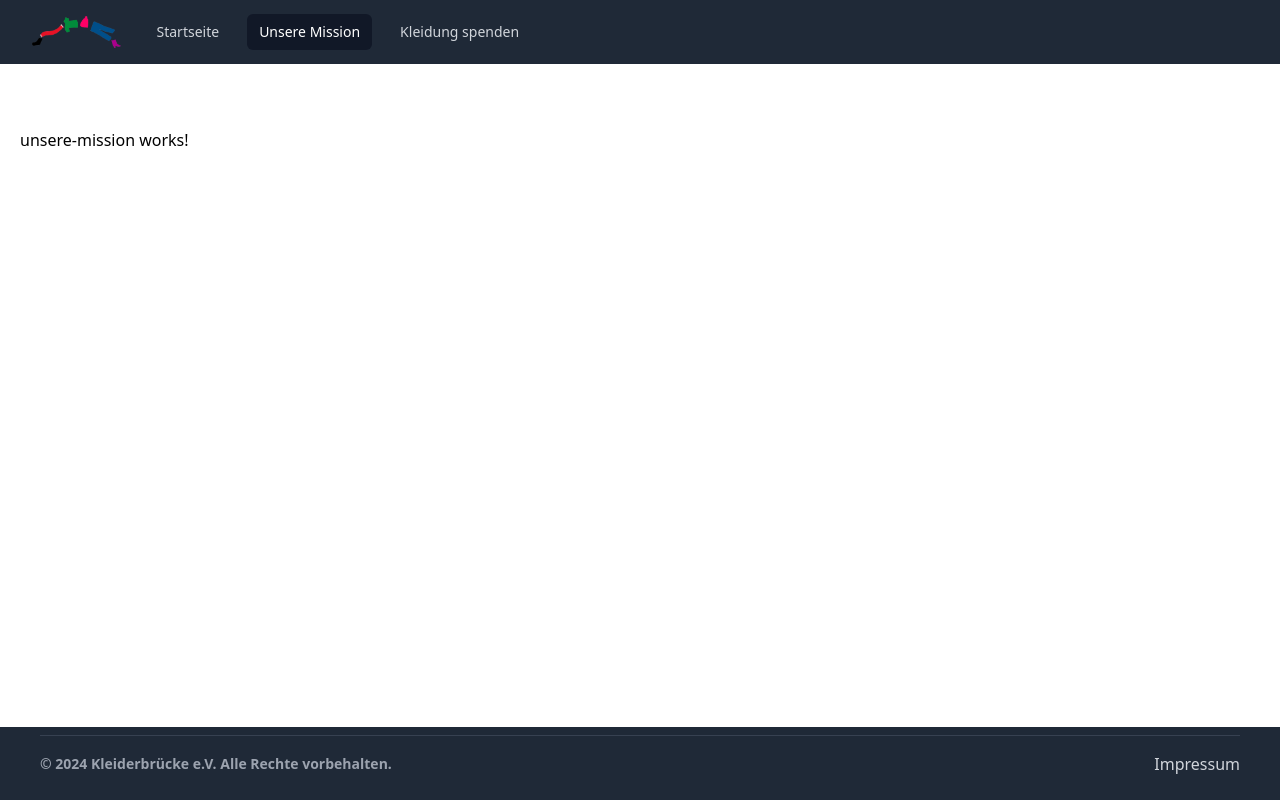
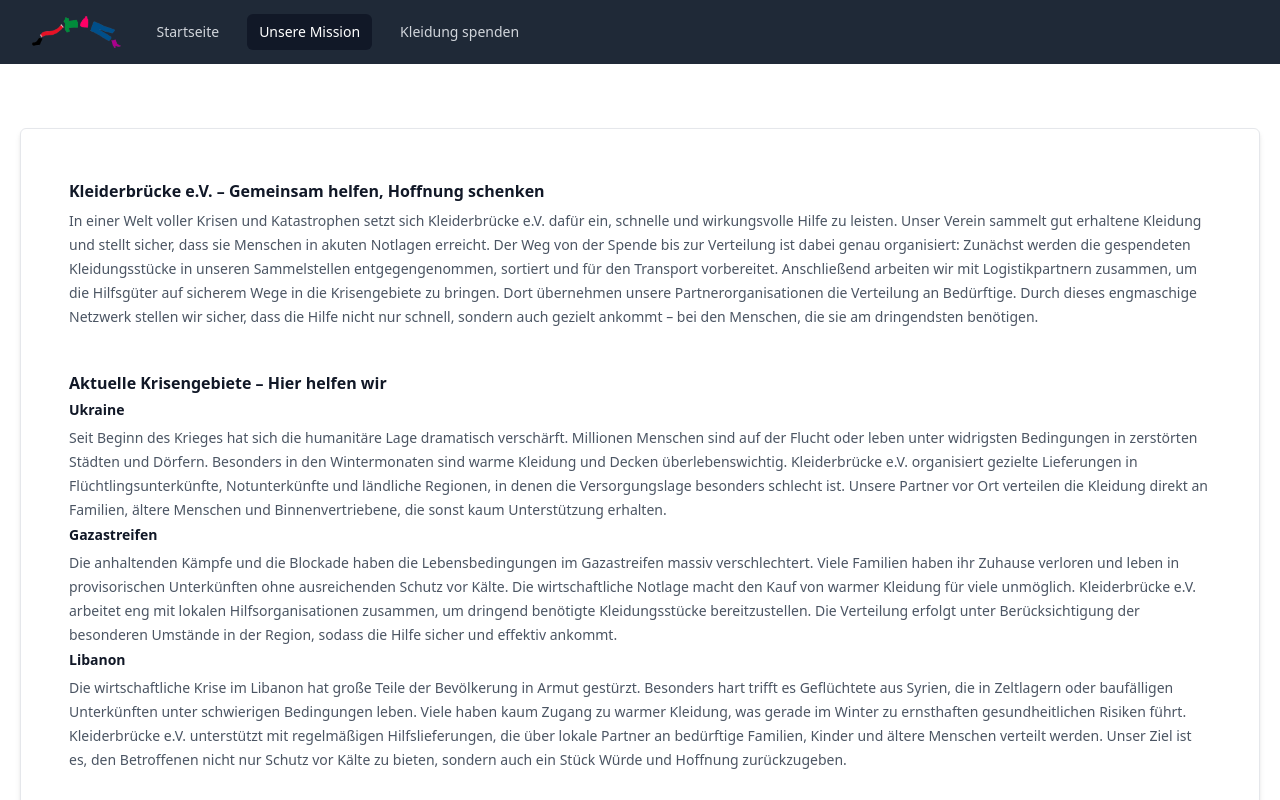
Before and after one commit to Praetofreak/webapp, an Angular app: page /unsere-mission in a window 1280 px wide. Shown: the top 800 px of the page. Built offline with nearby package versions, Linux system fonts and the light colour scheme.

Commit message:
Unsere Mission Text

```diff
--- a/src/app/home/home.component.html
+++ b/src/app/home/home.component.html
@@ -5,7 +5,7 @@
     </div>
     <div class="flex flex-col items-start space-y-10">
         <div>
-            <p class="mt-1 text-sm leading-6 text-gray-600">In einer Welt, in der Krisen und Katastrophen unvorhersehbar sind, ist es unsere Mission, schnelle und effektive Hilfe zu leisten. Kleiderspenden für Krisengebiete e.V. engagiert sich dafür, Menschen in Not mit dringend benötigter Kleidung zu versorgen. Durch Ihre Unterstützung können wir Wärme, Würde und Hoffnung in die Leben derjenigen bringen, die es am meisten benötigen.</p>
+            <p class="mt-1 text-sm leading-6 text-gray-600">In einer Welt, in der Krisen und Katastrophen unvorhersehbar sind, ist es unsere Mission, schnelle und effektive Hilfe zu leisten. Kleiderbrücke e.V. engagiert sich dafür, Menschen in Not mit dringend benötigter Kleidung zu versorgen. Durch Ihre Unterstützung können wir Wärme, Würde und Hoffnung in die Leben derjenigen bringen, die es am meisten benötigen.</p>
         </div>
         <div>
             <label class="text-base font-semibold leading-7 text-gray-900">Unsere Mission</label>
@@ -27,5 +27,4 @@
     <div class="mt-6 flex items-center">
         <p><a routerLink="/spendenformular" class="rounded-md bg-indigo-600 px-3 py-2 text-sm font-semibold text-white shadow-sm hover:bg-indigo-500 focus-visible:outline focus-visible:outline-2 focus-visible:outline-offset-2 focus-visible:outline-indigo-700">Jetzt Kleidung spenden</a></p>
     </div>
-
 </div>
--- a/src/app/unsere-mission/unsere-mission.component.html
+++ b/src/app/unsere-mission/unsere-mission.component.html
@@ -1 +1,28 @@
-<p>unsere-mission works!</p>
+<div class="flex items-center justify-center flex-col border rounded-md gray-900/10 p-12 shadow-md space-y-12">
+    <div class="flex flex-col items-start space-y-10">
+        <div>
+            <label class="text-base font-semibold leading-7 text-gray-900">Kleiderbrücke e.V. – Gemeinsam helfen, Hoffnung schenken</label>
+            <p class="mt-1 text-sm leading-6 text-gray-600">In einer Welt voller Krisen und Katastrophen setzt sich Kleiderbrücke e.V. dafür ein, schnelle und wirkungsvolle Hilfe zu leisten. Unser Verein sammelt gut erhaltene Kleidung und stellt sicher, dass sie Menschen in akuten Notlagen erreicht. Der Weg von der Spende bis zur Verteilung ist dabei genau organisiert: Zunächst werden die gespendeten Kleidungsstücke in unseren Sammelstellen entgegengenommen, sortiert und für den Transport vorbereitet. Anschließend arbeiten wir mit Logistikpartnern zusammen, um die Hilfsgüter auf sicherem Wege in die Krisengebiete zu bringen. Dort übernehmen unsere Partnerorganisationen die Verteilung an Bedürftige. Durch dieses engmaschige Netzwerk stellen wir sicher, dass die Hilfe nicht nur schnell, sondern auch gezielt ankommt – bei den Menschen, die sie am dringendsten benötigen.</p>
+        </div>
+        <div>
+            <div>
+                <label class="text-base font-semibold leading-7 text-gray-900">Aktuelle Krisengebiete – Hier helfen wir</label>
+            </div>
+            <div>
+                <label class="text-sm font-semibold leading-6 text-gray-900">Ukraine</label>
+                <p class="mt-1 text-sm leading-6 text-gray-600">Seit Beginn des Krieges hat sich die humanitäre Lage dramatisch verschärft. Millionen Menschen sind auf der Flucht oder leben unter widrigsten Bedingungen in zerstörten Städten und Dörfern. Besonders in den Wintermonaten sind warme Kleidung und Decken überlebenswichtig. Kleiderbrücke e.V. organisiert gezielte Lieferungen in Flüchtlingsunterkünfte, Notunterkünfte und ländliche Regionen, in denen die Versorgungslage besonders schlecht ist. Unsere Partner vor Ort verteilen die Kleidung direkt an Familien, ältere Menschen und Binnenvertriebene, die sonst kaum Unterstützung erhalten.</p>
+            </div>
+            <div>
+                <label class="text-sm font-semibold leading-6 text-gray-900">Gazastreifen</label>
+                <p class="mt-1 text-sm leading-6 text-gray-600">Die anhaltenden Kämpfe und die Blockade haben die Lebensbedingungen im Gazastreifen massiv verschlechtert. Viele Familien haben ihr Zuhause verloren und leben in provisorischen Unterkünften ohne ausreichenden Schutz vor Kälte. Die wirtschaftliche Notlage macht den Kauf von warmer Kleidung für viele unmöglich. Kleiderbrücke e.V. arbeitet eng mit lokalen Hilfsorganisationen zusammen, um dringend benötigte Kleidungsstücke bereitzustellen. Die Verteilung erfolgt unter Berücksichtigung der besonderen Umstände in der Region, sodass die Hilfe sicher und effektiv ankommt.</p>
+            </div>
+            <div>
+                <label class="text-sm font-semibold leading-6 text-gray-900">Libanon</label>
+                <p class="mt-1 text-sm leading-6 text-gray-600">Die wirtschaftliche Krise im Libanon hat große Teile der Bevölkerung in Armut gestürzt. Besonders hart trifft es Geflüchtete aus Syrien, die in Zeltlagern oder baufälligen Unterkünften unter schwierigen Bedingungen leben. Viele haben kaum Zugang zu warmer Kleidung, was gerade im Winter zu ernsthaften gesundheitlichen Risiken führt. Kleiderbrücke e.V. unterstützt mit regelmäßigen Hilfslieferungen, die über lokale Partner an bedürftige Familien, Kinder und ältere Menschen verteilt werden. Unser Ziel ist es, den Betroffenen nicht nur Schutz vor Kälte zu bieten, sondern auch ein Stück Würde und Hoffnung zurückzugeben.</p>
+            </div>
+        </div>
+        <div>
+            <label class="text-base font-semibold leading-7 text-gray-900">Gemeinsam Großes bewirken – Ihre Hilfe zählt!</label>
+            <p class="mt-1 text-sm leading-6 text-gray-600">Jede einzelne Spende macht einen Unterschied. Ob Winterjacken, Schuhe oder Decken – Ihre Unterstützung hilft direkt dort, wo sie am meisten gebraucht wird. Dank unseres Netzwerks aus Freiwilligen und Partnerorganisationen können wir sicherstellen, dass die Kleidung schnell und gezielt in die Krisengebiete gelangt. Gemeinsam haben wir bereits Tausende Menschen erreicht und ihre Lebenssituation verbessert. Doch die Not ist groß, und jede weitere Spende trägt dazu bei, das Leid zu lindern. Machen Sie mit und werden Sie Teil unserer Mission – helfen Sie uns, Wärme und Hoffnung zu schenken!</p>
+        </div>
+</div>
```
